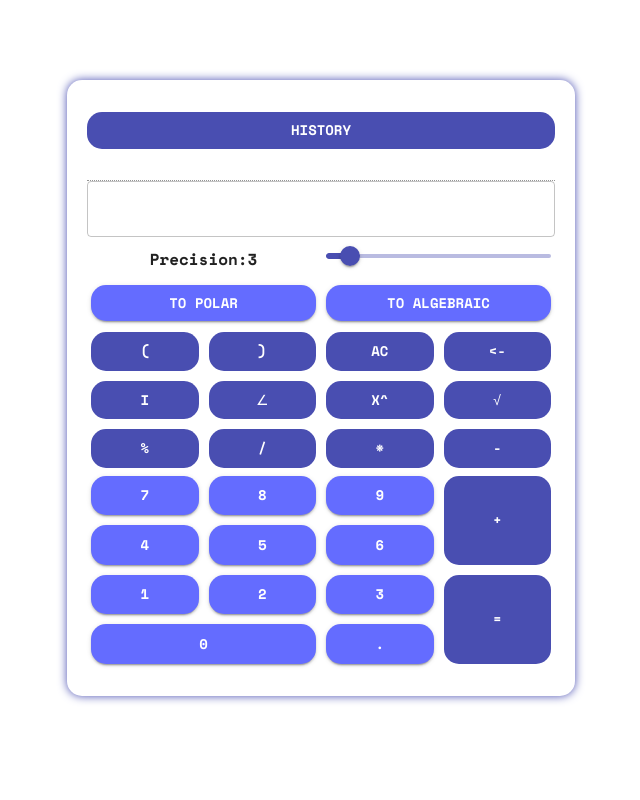
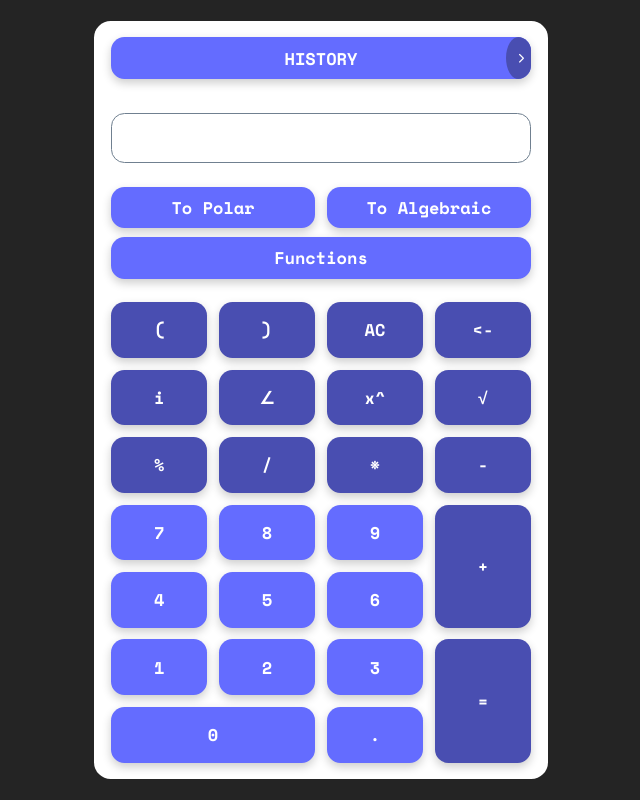
Before and after one commit to savin-maksim/all-test-projects, a React (Vite) app: page / in a window 1280 px wide. Shown: the whole page, without its empty margins (319-959 px from the left). Built offline with nearby package versions, Linux system fonts and the light colour scheme.

Commit message:
initial commit calc v2

```diff
--- a/index.html
+++ b/index.html
@@ -5,16 +5,17 @@
   <meta charset="UTF-8" />
   <link rel="icon" type="image/svg+xml" href="/vite.svg" />
   <meta name="viewport" content="width=device-width, initial-scale=1.0" />
-  <title>Savin's projects</title>
-  <!-- Подключение шрифта Space Mono -->
-  <style>
-    @import url('https://fonts.googleapis.com/css2?family=Space+Mono:wght@700&display=swap');
-  </style>
+  <link rel="preconnect" href="https://fonts.googleapis.com">
+  <link rel="stylesheet" href="https://cdnjs.cloudflare.com/ajax/libs/font-awesome/6.0.0-beta3/css/all.min.css">
+  <link rel="preconnect" href="https://fonts.gstatic.com" crossorigin>
+  <link href="https://fonts.googleapis.com/css2?family=Space+Mono:ital,wght@0,400;0,700;1,400;1,700&display=swap"
+    rel="stylesheet">
+  <title>Test Calc</title>
 </head>
 
 <body>
   <div id="root"></div>
-  <script type="module" src="/src/main.jsx"></script>
+  <script type="module" src="/src/index.jsx"></script>
 </body>
 
 </html>
--- a/src/ComplexCalc.jsx
+++ b/src/ComplexCalc.jsx
@@ -1,8 +1,6 @@
 import React, { useState, useRef, useEffect, useCallback } from 'react';
-import { Container, Grid, Button, Box, Typography, Card, CardContent, TextField, Slider, Snackbar } from '@mui/material';
-import { create, all } from 'mathjs';
-
-import './index.css'
+import { Slider } from '@mui/material';
+import { create, all, unit } from 'mathjs';
 
 // configure the default type of numbers as BigNumbers
 const initialConfig = {
@@ -16,7 +14,8 @@ const initialConfig = {
 
 const math = create(all, initialConfig);
 
-function ComplexCalc() {
+
+function ComplexCalcV2() {
   const [input, setInput] = useState('');
   const [lastExpression, setLastExpression] = useState('');
   const [history, setHistory] = useState([]);
@@ -25,7 +24,7 @@ function ComplexCalc() {
   const [showHistory, setShowHistory] = useState(false);
   const [snackbarOpen, setSnackbarOpen] = useState(false);
   const [snackbarMessage, setSnackbarMessage] = useState('');
-   const inputRef = useRef(null);
+  const [newKeyboard, setNewKeyboard] = useState(false);
 
   const copyToClipboard = useCallback((text) => {
     navigator.clipboard.writeText(text)
@@ -41,22 +40,17 @@ function ComplexCalc() {
     setShowHistory(false);
   }, []);
 
-
   const clearHistory = () => {
     setHistory([]);
     setHistoryRes([]);
-      setLastExpression('')
+    setLastExpression('');
+    setShowHistory(false);
   };
 
+  const extraButtons = ['(', ')', 'AC', '<-', 'i', ' ∠ ', 'x^', '√', '%', ' / ', ' * ', ' - '];
+  const keyboard = ['7', '8', '9', ' + ', '4', '5', '6', '1', '2', '3', '=', '0', '.'];
 
-   useEffect(() => {
-      if (inputRef.current) {
-         inputRef.current.scrollLeft = inputRef.current.scrollWidth; // прокручиваем в самый конец
-      }
-   }, [input]);
-
-   const extraButtons = ['(', ')', 'ac', '<-', 'i', ' ∠ ', 'x^', '√', '%', ' / ', ' * ', ' - '];
-   const numberButtons = ['7', '8', '9', '4', '5', '6', '1', '2', '3', '0', '.'];
+  const extraButtonsNewKeyboard = ['(', ')', 'AC', '<-', ' deg ', ' rad ', ' grad ', '', 'cos', 'sin', 'tan', 'F[x]', 'e', 'pi', 'det', 'log', '=', 'rad to deg', 'deg to rad'];
 
   const addToInputNumber = val => {
     if (input === 'Error') {
@@ -78,7 +72,7 @@ function ComplexCalc() {
 
   const clearInput = () => {
     setInput('');
-   };
+  }
 
   const handleBackspace = () => {
     if (input === 'Error') {
@@ -156,82 +150,58 @@ function ComplexCalc() {
     }
   };
 
+  return (
+    <div className='card'>
+      {showHistory ? (
+        <div className='history-section'>
+          <div className='history-section-top'>
+            <button onClick={clearHistory}>
+              Clear History
+            </button>
+            <button onClick={() => setShowHistory(false)}>
+              ✖
+            </button>
+          </div>
+          <div>
+            {history.slice().reverse().map((expr, index) => (
+              <div className='history-section-cards' key={history.length - index - 1}>
+                <div>
+                  <h1>
+                    {expr} = {historyRes[history.length - index - 1]}
+                  </h1>
+                  <div className='history-section-buttons'>
+                    <button onClick={() => copyToClipboard(expr)}>Copy Input</button>
+                    <button onClick={() => copyToClipboard(historyRes[history.length - index - 1])}>Copy Result</button>
+                  </div>
+                </div>
+              </div>
+            ))}
+          </div>
+        </div>
+      ) : (
+        <>
+          <button className='history-button' data-hover="Go to" onClick={() => setShowHistory(!showHistory)}>
+            history
+          </button>
+          <input className='input-history' disabled value={lastExpression}>
+          </input>
+          <input className='input-input' onChange={(e) => setInput(e.target.value)} onKeyDown={handleKeyDown} value={input}>
+          </input>
+          <div className="settings">
+            <button style={{ padding: '0.5rem' }} onClick={() => convertToPolar(input)}>To Polar</button>
+            <button style={{ padding: '0.5rem' }} onClick={() => convertToAlgebraic(input)}>To Algebraic</button>
+            {newKeyboard ? (
+              <button style={{ padding: '0.5rem' }} onClick={() => setNewKeyboard(!newKeyboard)}>Numbers</button>
+            ) : (
+              <button style={{ padding: '0.5rem' }} onClick={() => setNewKeyboard(!newKeyboard)}>Functions</button>
+            )}
 
-
-
-   return (
-      <Container sx={{ height: { xs: '97vh', md: '95vh', lg: '95vh', xl: '95vh' }, display: 'flex', justifyContent: 'center', alignItems: 'center' }}>
-         <Card sx={{ width: { xs: '100%', md: '100%', lg: '100%', xl: '100%' }, minWidth: '330px', maxWidth: '500px', height: { xs: '95%', md: '100%', lg: '80%', xl: '80%' }, minHeight: 'auto', padding: 0.5, display: 'flex', flexDirection: 'column' }}>
-            <CardContent sx={{ flex: '1 1 auto', display: 'flex', flexDirection: 'column', marginTop: '12px' }}>
-               {showHistory ? (
-                  <Box sx={{ flex: '1 1 auto', overflowY: 'auto', position: 'relative' }}>
-                     <Button
-                        variant='outlined'
-                        onClick={clearHistory}
-                        sx={{ position: 'absolute', top: '10px', right: '90px' }}
-                     >
-                        Clear History
-                     </Button>
-                     <Button
-                        variant='outlined'
-                        onClick={() => setShowHistory(false)}
-                        sx={{ position: 'absolute', top: '10px', right: '10px' }}
-                     >
-                        ✖
-                     </Button>
-                     <Box sx={{ position: 'absolute', top: '60px', left: '10px', width: '96%' }}>
-                        {history.map((expr, index) => (
-                           <Card sx={{ mb: 2 }} key={index}>
-                              <CardContent sx={{ alignItems: 'center', justifyContent: 'space-between' }}>
-                                 <Typography marginTop={'8px'}>
-                                    {expr} = {historyRes[index]}
-                                 </Typography>
-                                 <Box sx={{ mt: '8px', justifyContent: 'center' }}>
-                                    <Button variant='outlined' size="small" style={{ marginRight: '8px' }} onClick={() => copyToClipboard(expr)}>Copy Input</Button>
-                                    <Button variant='outlined' size="small" onClick={() => copyToClipboard(historyRes[index])}>Copy Result</Button>
-                                 </Box>
-                                 <Snackbar
-                                    open={snackbarOpen}
-                                    autoHideDuration={3000}
-                                    onClose={() => setSnackbarOpen(false)}
-                                    message={snackbarMessage}
-                                 />
-                              </CardContent>
-                           </Card>
-                        ))}
-                     </Box>
-                  </Box>
-               ) : (<>
-                  <Box sx={{ flex: '0 0 auto' }}>
-                     <Button fullWidth variant='text' onClick={() => setShowHistory(!showHistory)}>
-                        history
-                     </Button>
-                     <TextField
-                        fullWidth
-                        variant="standard"
-                        inputProps={{ style: { textAlign: 'right', marginRight: '2%' } }}
-                        value={lastExpression}
-                        disabled
-                     />
-                     <TextField
-                        fullWidth
-                        variant="outlined"
-                        inputRef={inputRef}
-                        sx={{ overflowX: 'auto' }}
-                        inputProps={{ style: { textAlign: 'right' } }}
-                        onChange={(e) => setInput(e.target.value)}
-                        onKeyDown={handleKeyDown}
-                        value={input}
-                     />
-                  </Box>
-                  <Box sx={{ padding: 0.5 }}>
-                     <Grid container spacing='10'>
-                        <Grid item xs={6} display='flex' sx={{ alignItems: 'center', justifyContent: 'center' }}>
-                           <Typography>
-                              Precision:{precision}
-                           </Typography>
-                        </Grid>
-                        <Grid item xs={6}>
+          </div>
+          <div>
+            {newKeyboard ? (
+              <>
+                <div style={{ display: 'grid', gridTemplateColumns: '1fr 1fr', justifyItems: 'center', alignItems: 'center', paddingBottom: 'calc(var(--primary-gap) * 2)' }}>
+                  <div>Precision:{precision}</div>
                   <Slider
                     value={precision}
                     min={1}
@@ -239,31 +209,44 @@ function ComplexCalc() {
                     step={1}
                     onChange={(e, newValue) => setPrecision(newValue)}
                     valueLabelDisplay="auto"
-                              sx={{ mr: '10%' }}
                   />
-                        </Grid>
-                     </Grid>
-                  </Box>
-                  <Box sx={{ flex: '1 0 auto', display: 'flex', padding: 0.5 }}>
-                     <Grid container spacing='10'>
-                        <Grid item xs={6}>
-                           <Button fullWidth variant="contained" onClick={() => convertToPolar(input)}>
-                              to Polar
-                           </Button>
-                        </Grid>
-                        <Grid item xs={6}>
-                           <Button fullWidth variant="contained" onClick={() => convertToAlgebraic(input)}>
-                              to Algebraic
-                           </Button>
-                        </Grid>
-                     </Grid>
-                  </Box>
-                  <Box sx={{ flex: '2 0 auto', display: 'flex', padding: 0.5 }}>
-                     <Grid container spacing='10'>
+                </div>
+                <div className='extra-buttons-new-keyboard'>
+                  {extraButtonsNewKeyboard.map((val) => (
+                    <button key={val} onClick={
+                      val === 'AC'
+                        ? clearInput
+                        : val === '<-'
+                          ? handleBackspace
+                          : val === 'cos'
+                            ? () => addToInputExtra('cos(')
+                            : val === 'sin'
+                              ? () => addToInputExtra('sin(')
+                              : val === 'tan'
+                                ? () => addToInputExtra('tan(')
+                                : val === 'F[x]'
+                                  ? () => addToInputExtra('[a=, b=, a*b]')
+                                  : val === 'det'
+                                    ? () => addToInputExtra('det([-1, 2; 3, 1])')
+                                    : val === 'log'
+                                      ? () => addToInputExtra('log(10000, 10)')
+                                      : val === '='
+                                        ? calculateResult
+                                        : val === 'rad to deg'
+                                          ? () => addToInputExtra(' * 180 / pi ')
+                                          : val === 'deg to rad'
+                                            ? () => addToInputExtra(' * pi / 180 ')
+                                            : () => addToInputExtra(val)}>
+                      {val}
+                    </button>))}
+                </div>
+              </>
+            ) : (
+              <>
+                <div className='extra-buttons'>
                   {extraButtons.map((val) => (
-                           <Grid item xs={3} key={val}>
-                              <Button fullWidth variant='outlined' style={{ height: '100%' }} onClick={
-                                 val === 'ac'
+                    <button key={val} onClick={
+                      val === 'AC'
                         ? clearInput
                         : val === '<-'
                           ? handleBackspace
@@ -273,45 +256,26 @@ function ComplexCalc() {
                               ? () => addToInputExtra('sqrt(')
                               : () => addToInputExtra(val)}>
                       {val}
-                              </Button>
-                           </Grid>
-                        ))}
-                     </Grid>
-                  </Box>
-                  <Box sx={{ flex: '4 0 auto', display: 'flex', padding: 0.5 }}>
-                     <Box sx={{ width: '74.5%', display: 'flex' }}>
-                        <Grid container spacing='10'>
-                           {numberButtons.map((val) => (
-                              <Grid item xs={(val === '0') ? 8 : 4} key={val}>
-                                 <Button fullWidth color='primary' variant="contained" style={{ height: '100%' }} onClick={() => addToInputNumber(val)}>
-                                    {val}
-                                 </Button>
-                              </Grid>
-                           ))}
-                        </Grid>
-                     </Box>
-                     <Box sx={{ width: '25.5%', display: 'flex' }} >
-                        <Grid container spacing='10'>
-                           {[' + ', '='].map((val) => (
-                              <Grid item xs={12} key={val} marginLeft='10px'>
-                                 <Button fullWidth variant="outlined" style={{ height: '100%' }} onClick={
+                    </button>))}
+                </div>
+                <div className="keyboard">
+                  {keyboard.map((val) => (
+                    <button key={val} onClick={
                       val === ' + '
                         ? () => addToInputExtra(val)
-                                       : calculateResult
+                        : val === '='
+                          ? calculateResult
+                          : () => addToInputNumber(val)
                     }>
                       {val}
-                                 </Button>
-                              </Grid>
-                           ))}
-                        </Grid>
-                     </Box>
-                  </Box>
+                    </button>))}
+                </div>
+              </>)}
+          </div>
         </>
       )}
-            </CardContent>
-         </Card>
-      </Container>
-   );
+    </div>
+  )
 }
 
-export default ComplexCalc;
+export default ComplexCalcV2
--- a/src/index.css
+++ b/src/index.css
@@ -1,78 +1,297 @@
-:root {
-  font-family: system-ui, Helvetica, Arial, sans-serif;
-  line-height: 1.5;
-  font-weight: 400;
-
-  color: rgba(255, 255, 255, 0.87);
-  background-color: #242424;
-
-  font-synthesis: none;
-  text-rendering: optimizeLegibility;
-  -webkit-font-smoothing: antialiased;
-  -moz-osx-font-smoothing: grayscale;
+*,
+*::before,
+*::after {
+  box-sizing: border-box;
+  font-family: "Space Mono", monospace;
+  font-weight: 700;
+  font-size: clamp(0.5rem, 0.3rem + 1.5vh, 1.2rem);
 }
 
-body .MuiButton-root {
-  border-radius: 15px;
+html,
+body,
+#root {
+  margin: 0;
+  padding: 0;
+  min-height: 100svh;
+  display: flex;
+  justify-content: center;
+  align-items: center;
+  background-color: #242424;
+  --primary-color: #646cff;
+  --secondary-color: #494eb1;
+  --primary-gap: 0.7rem;
+  --secondary-gap: 0.5rem;
+  --button-border-radius: 0.8rem;
 }
 
-body .MuiButton-text {
-  background-color: #494eb1;
-  color: #ffffff;
+.card {
+  max-width: 30rem;
+  width: 90%;
+  padding: 1rem;
+  background-color: white;
+  border-radius: 1rem;
 }
 
-body .MuiButton-text:hover {
-  background-color: #535bf2;
+
+
+button {
+  background: var(--primary-color);
+  border: none;
+  border-radius: var(--button-border-radius);
+  padding: clamp(0.5rem, 0.2rem + 1.5vh, 1.2rem) 0;
+  color: white;
+  cursor: pointer;
+  transition: background-position 0.1s ease, transform 0.1s ease;
+  /* Анимация фона и трансформации */
+  box-shadow: 0 4px 10px rgba(0, 0, 0, 0.2);
 }
 
-body .MuiButton-outlined {
-  background-color: #494eb1;
-  border-color: #00000000;
+.history-button {
+  width: 100%;
+  padding: 0.5rem;
+  text-transform: uppercase;
+  border-radius: var(--button-border-radius);
+  background-color: var(--secondary-color);
   color: white;
+  position: relative;
+  background-color: var(--primary-color);
+  border-color: var(--primary-color);
+  color: #fff;
+  overflow: hidden;
+
+  span {
+    position: relative;
+    left: -0.5em;
+    transition: all 0.25s;
+  }
+
+  &::before,
+  &::after {
+    height: 100%;
+    position: absolute;
+    right: 0;
+    top: 0;
+    background-color: var(--secondary-color);
+    transition: all 0.25s;
+    color: #fff;
+  }
+
+  &::before {
+    width: 25px;
+    content: '\f054';
+    display: flex;
+    justify-content: center;
+    align-items: center;
+    font-family: "FontAwesome";
+    font-size: 10px;
+    font-weight: bold;
+    text-indent: 5px;
+    border-radius: 50% 0 0 50%;
+    z-index: 1;
+  }
+
+  &::after {
+    width: 100%;
+    transform: translate(100%, 0);
+    content: attr(data-hover);
+    display: flex;
+    align-items: center;
+    text-align: left;
+    text-indent: 8px;
+  }
 }
 
-body .MuiButton-outlined:hover {
-  background-color: #535bf2;
-  border-color: #00000000;
-  color: white;
+@media (hover: hover) {
+  button:hover {
+    transform: translateY(-2px);
+    box-shadow: 0px 6px 15px var(--primary-color);
+  }
+
+  button:active {
+    transform: translateY(3px);
+    box-shadow: 0 10px 20px rgba(0, 0, 0, 0.2);
+  }
+
+  .history-button:hover {
+    &:hover {
+      border-color: var(--secondary-color);
+
+      span {
+        left: -100%;
+      }
+
+      &::before {
+        right: 20%;
+      }
+
+      &::after {
+        right: 20%;
+      }
+    }
+  }
+
+  .history-section button:hover {
+    transform: none;
+  }
+
+  .history-section button:active {
+    transform: translateY(3px);
+  }
 }
 
-body .MuiButton-contained {
-  background-color: #646cff;
-  color: white;
+@media (hover: none) {
+  button:active {
+    transform: translateY(3px);
+    box-shadow: 0px 6px 15px var(--primary-color);
+  }
 }
 
-body .MuiButton-contained:hover {
-  background-color: #535bf2;
-  color: white;
+.input-history {
+  width: 100%;
+  height: 2rem;
+  border: none;
+  padding-right: 1rem;
+  text-align: end;
+  opacity: 0.8;
+  background-color: rgba(0, 0, 0, 0.0);
+}
+
+.input-input {
+  width: 100%;
+  height: 3rem;
+  padding-right: 1rem;
+  text-align: end;
+  border-radius: var(--button-border-radius);
+  border: 1px solid slategray;
+  outline: none;
+}
+
+.input-input:focus {
+  border-color: var(--primary-color);
 }
 
 body .MuiSlider-root {
-  color: #494eb1;
+  color: var(--secondary-color);
 }
 
-body .MuiTextField-outlined {
-  border-color: #b1499a;
+.settings {
+  display: grid;
+  grid-template-columns: repeat(2, 1fr);
+  column-gap: var(--primary-gap);
+  row-gap: var(--secondary-gap);
+  padding: calc(var(--primary-gap) * 2) 0;
+  width: 100%;
 }
 
-body .MuiCard-root {
-  border-radius: 15px;
-  background-color: #ffffff;
-  box-shadow: 0 0 10px #494eb1;
+.settings>* {
+  display: flex;
+  justify-content: center;
+  align-items: center;
 }
 
+.settings :nth-child(3) {
+  grid-column: span 2;
+}
 
-@media (prefers-color-scheme: light) {
-  :root {
-    color: #213547;
-    background-color: #ffffff;
-  }
+.extra-buttons {
+  display: grid;
+  grid-template-columns: repeat(4, 1fr);
+  gap: var(--primary-gap);
+  padding-bottom: var(--primary-gap);
+}
 
-  a:hover {
-    color: #747bff;
-  }
+.extra-buttons :nth-child(n) {
+  background-color: var(--secondary-color);
+}
 
-  button {
-    background-color: #f9f9f9;
-  }
+.extra-buttons-new-keyboard {
+  display: grid;
+  grid-template-columns: repeat(4, 1fr);
+  grid-template-rows: repeat(6, 1fr);
+  gap: var(--primary-gap);
 }
+
+.extra-buttons-new-keyboard :nth-child(-n+4) {
+  background-color: var(--secondary-color);
+}
+
+.extra-buttons-new-keyboard :nth-child(17) {
+  grid-column-start: 4;
+  grid-row: 5 / 7;
+  background-color: var(--secondary-color);
+}
+
+.extra-buttons-new-keyboard :nth-child(18) {
+  grid-column: span 3;
+}
+
+.extra-buttons-new-keyboard :nth-child(19) {
+  grid-column: span 3;
+}
+
+.keyboard {
+  display: grid;
+  grid-template-columns: repeat(4, 1fr);
+  gap: var(--primary-gap);
+}
+
+.keyboard :nth-child(4) {
+  grid-row: span 2;
+  background-color: var(--secondary-color);
+}
+
+.keyboard :nth-child(11) {
+  grid-row: span 2;
+  background-color: var(--secondary-color);
+}
+
+.keyboard :nth-child(12) {
+  grid-column: span 2;
+}
+
+.history-section {
+  max-height: 90svh;
+  overflow-y: auto;
+}
+
+.history-section::-webkit-scrollbar {
+  display: none;
+}
+
+.history-section button {
+  padding: var(--secondary-gap);
+  text-transform: uppercase;
+  font-size: clamp(0.5rem, 0.3rem + 1vh, 1.2rem);
+}
+
+.history-section h1 {
+  padding-left: var(--primary-gap);
+}
+
+.history-section-top {
+  display: grid;
+  grid-template-columns: repeat(4, 1fr);
+  gap: var(--primary-gap);
+}
+
+.history-section-top :nth-child(1) {
+  grid-column-start: 1;
+  grid-column-end: 4;
+}
+
+.history-section-top :nth-child(2) {
+  grid-column: 4;
+}
+
+.history-section-cards {
+  margin-top: var(--primary-gap);
+  border: 1px solid var(--primary-color);
+  border-radius: var(--primary-gap);
+  padding: var(--primary-gap);
+}
+
+.history-section-buttons {
+  display: grid;
+  grid-template-columns: repeat(4, 1fr);
+  gap: var(--primary-gap);
+}
--- /dev/null
+++ b/src/index.jsx
@@ -0,0 +1,10 @@
+import React from 'react';
+import ReactDOM from 'react-dom/client';
+import ComplexCalc from './ComplexCalc';
+import './index.css'
+
+ReactDOM.createRoot(document.getElementById('root')).render(
+  <React.StrictMode>
+    <ComplexCalc />
+  </React.StrictMode>,
+);
--- a/src/main.jsx
+++ /dev/null
@@ -1,20 +0,0 @@
-import React from 'react';
-import ReactDOM from 'react-dom/client';
-import ComplexCalc from './ComplexCalc';
-import { ThemeProvider, createTheme } from '@mui/material/styles';
-import './index.css'
-
-const theme = createTheme({
-  typography: {
-    fontFamily: 'Space Mono, monospace',
-    fontWeightBold: 700,
-  }
-});
-
-ReactDOM.createRoot(document.getElementById('root')).render(
-  <React.StrictMode>
-    <ThemeProvider theme={theme}>
-      <ComplexCalc />
-    </ThemeProvider>
-  </React.StrictMode>,
-);
```
Also changed, not shown: 1 other file (tests, documents, lock files or other folders). Lines whose indentation alone changed are shown as unchanged.
